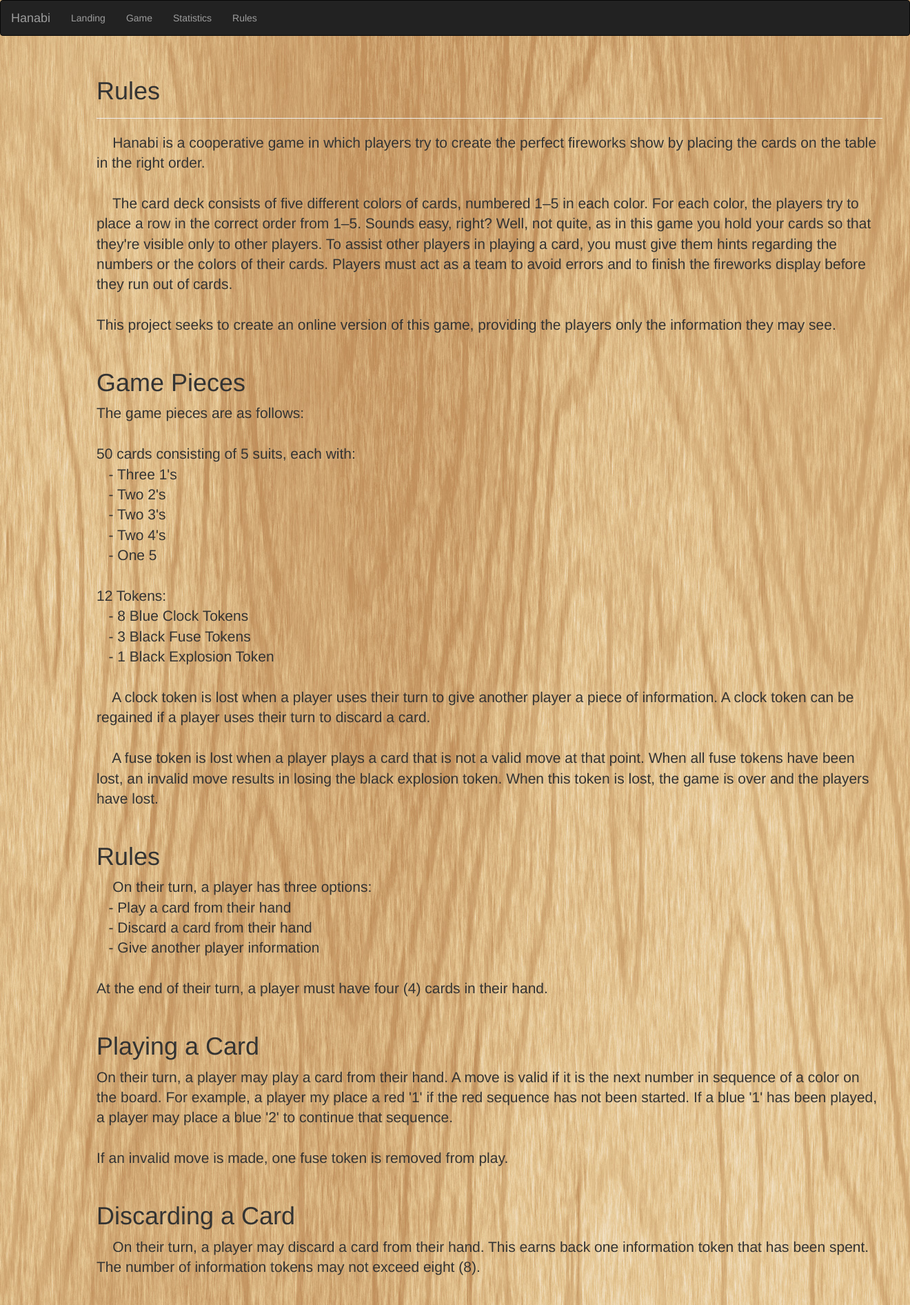
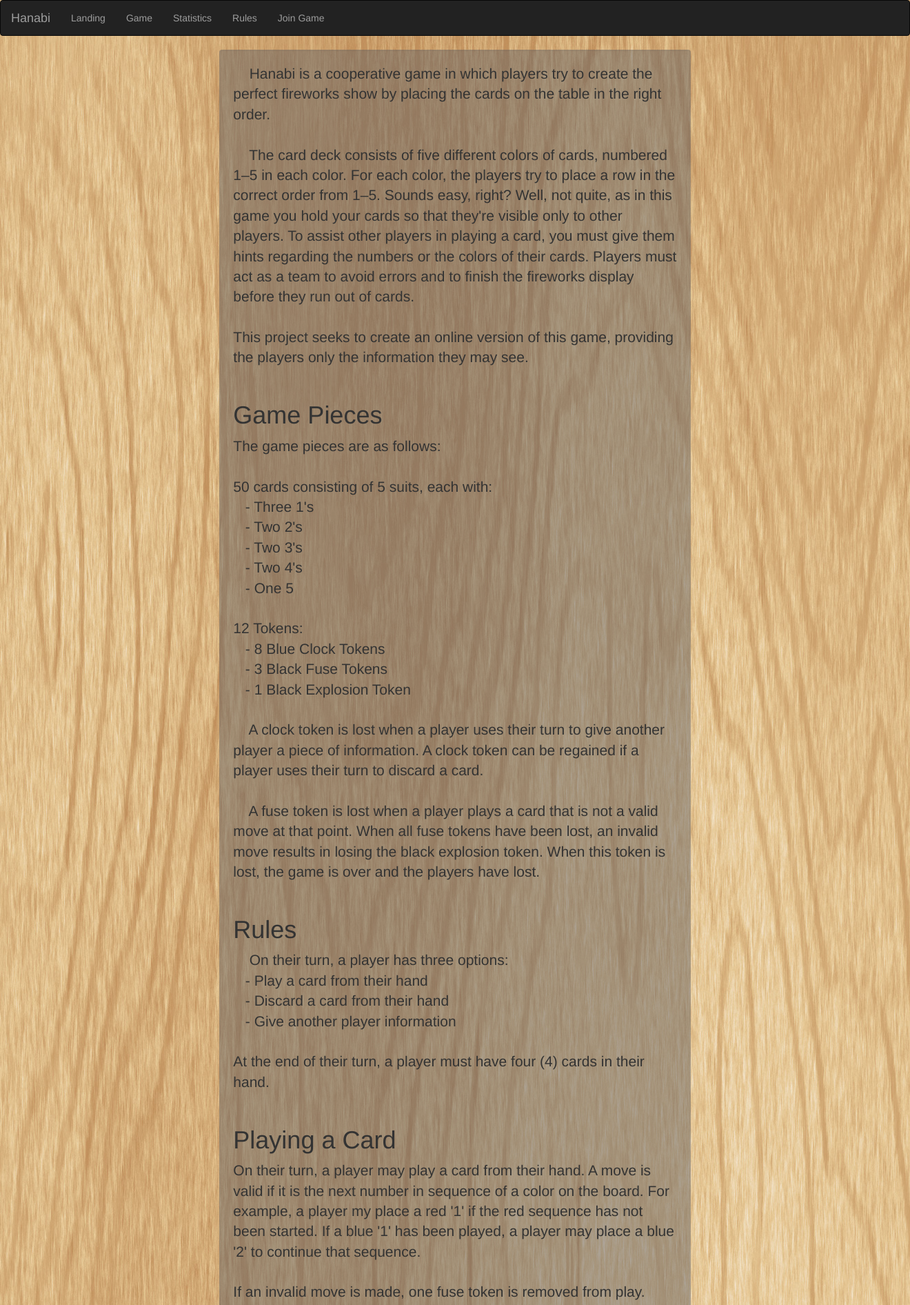
Before and after one commit to tcphw5/senior_design, a Django app: page /Rules/ in a window 1320 px wide. Shown: the top 1892 px of the page at 69% size. Run offline with Django 3.2, Linux system fonts and the light colour scheme; some libraries are stand-ins or nearby versions.

Commit message:
wednesday meeting work: added new join game page

```diff
--- a/Hanabi/templates/Rules.html
+++ b/Hanabi/templates/Rules.html
@@ -1,19 +1,7 @@
 {% include "layout/header.html" %}
-    <div class="section">
-      <div class="container">
-        <div class="row">
-          <div class="col-md-12">
-            <div class="page-header">
-              <h1>Rules</h1>
-            </div>
-          </div>
-        </div>
-      </div>
-    </div>
-    <div class="section">
-      <div class="container">
-        <div class="row">
-          <div class="col-md-12">
+    <div class="col-md-2">&nbsp;</div>
+  <div class="col-md-8">
+      <div class="well trans">
     <p class="lead text-left">&nbsp; &nbsp; Hanabi is a cooperative game in which players try to create
       the perfect fireworks show by placing the cards on the table in the right
       order.
@@ -171,7 +159,8 @@
       they players have lost but only barely, so they don't have to feel bad.</p>
   </div>
       </div>
-      </div>
+    <div class="col-md-2">
+         &nbsp;
     </div>
 
 
--- a/Hanabi/templates/create_game.html
+++ /dev/null
@@ -1,6 +0,0 @@
-{% include "layout/header.html" %}
-<div>
-    This is the page for a create game form
-</div>
-
-{% include "layout/footer.html" %}
--- a/Hanabi/templates/layout/header.html
+++ b/Hanabi/templates/layout/header.html
@@ -27,6 +27,9 @@
                     <li>
                         <a href="{% url 'Hanabi:rules' %}">Rules</a>
                     </li>
+                    <li>
+                        <a href="{% url 'Hanabi:joingame' %}">Join Game</a>
+                    </li>
                 </ul>
             </div>
         </div>
--- a/Hanabi/urls.py
+++ b/Hanabi/urls.py
@@ -6,10 +6,10 @@
 urlpatterns = patterns(
     '',
     url(r'^$', views.landing, name='landing'),
-    url(r'Statistics/$', views.statistics, name='statistics'),
-    url(r'Rules/$', views.rules, name='rules'),
-    url(r'index/$', views.index, name='index'),
-    url(r'Create_game/$', views.create_game, name='create_game'),
+    url(r'^Statistics/$', views.statistics, name='statistics'),
+    url(r'^Rules/$', views.rules, name='rules'),
+    url(r'^index/$', views.index, name='index'),
+    url(r'^JoinGame/$', views.joingame, name='joingame'),
 )
 urlpatterns += patterns('',
     (r'^static/(?P<path>.*)$', 'django.views.static.serve',
--- a/Hanabi/views.py
+++ b/Hanabi/views.py
@@ -21,5 +21,5 @@
         return render(request, 'Landing.html')
 
 
-def create_game(request):
-        return render(request, 'Create_game.html')
+def joingame(request):
+        return render(request, 'Join.html')
--- a/static_dir/Site.css
+++ b/static_dir/Site.css
@@ -23,7 +23,7 @@
 }
 
 .trans {
-    background-color: rgba(105,100,100,0.6);
+    background-color: rgba(105,100,100,0.5);
     border-color: rgba(105,100,100,0.0);
 }
 
```
Also changed, not shown: Hanabi/templates/Join.html (added, +11 -0 lines), Hanabi/templates/Landing.html (+8 -9 lines), static_dir/firework_no_background.gif (renamed from firework_no_background.gif), static_dir/firework_no_background_flipped.gif (renamed from firework_no_background_flipped.gif). Lines whose indentation alone changed are shown as unchanged.
